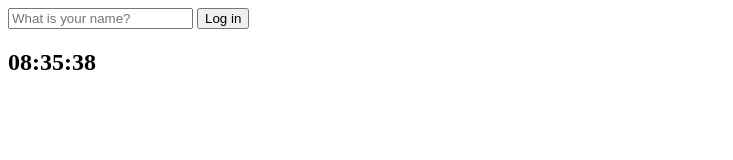
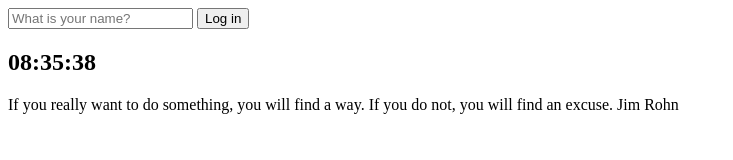
Before and after one commit to Babylatta/Momentum, a plain HTML site: page index.html in a window 1280 px wide. Shown: the whole page, without its empty margins (0-733 px from the left). Drawn offline with Linux system fonts and the light colour scheme.

Commit message:
#6.0 Quotes

```diff
--- /dev/null
+++ b/JS/quotes.js
@@ -0,0 +1,50 @@
+
+const quotes = [
+    {
+    quote: 'I never dreamed about success, I worked for it',
+    author: 'Estee Lauder'
+    },
+    {
+    quote: 'Do not try to be original, just try to be good.',
+    author: 'Paul Rand'
+    },
+    {
+    quote: 'Do not be afraid to give up the good to go for the great',
+    author: 'John D. Rockefeller'
+    },
+    {
+    quote: 'If you cannot fly then run. If you cannot run, then walk. And if you cannot walk, then crawl, but whatever you do, you have to keep moving forward.',
+    author: 'Martin Luther King Jr.'
+    },
+    {
+    quote: 'Our greatest weakness lies in giving up. The most certain way to succeed is always to try just one more time.',
+    author: 'Thomas Edison'
+    },
+    {
+    quote: 'The fastest way to change yourself is to hang out with people who are already the way you want to be',
+    author: 'REid Hoffman'
+    },
+    {
+    quote: 'Money is like gasoline during a road trip. You do not want to run out of gas on your trip, but you are not doing a tour of gas stations',
+    author: 'Tim O Reilly'
+    },
+    {
+    quote: 'Some people dream of success, while other people get up every morning and make it happen',
+    author: 'Wayne Huizenga'
+    },
+    {
+    quote: 'The only thing worse than starting something and falling.. is not starting something',
+    author: 'SEth Godin'
+    },
+    {
+    quote: 'If you really want to do something, you will find a way. If you do not, you will find an excuse.',
+    author: 'Jim Rohn'
+    },
+    ];
+    const quote = document.querySelector("#quote span:first-child");
+    const author = document.querySelector("#quote span:last-child");
+
+    const todaysQuote = quotes[Math.floor(Math.random() * quotes.length)];
+
+    quote.innerText = todaysQuote.quote;
+    author.innerText = todaysQuote.author;
--- a/index.html
+++ b/index.html
@@ -19,7 +19,12 @@
     </form>
     <h2 id="clock">00:00</h2>
     <h1 id="greeting" class="hidden"></h1>
+    <div id="quote">
+      <span></span>
+      <span></span>
+    </div>
     <script src="JS/greetings.js"></script>
     <script src="JS/clock.js"></script>
+    <script src="JS/quotes.js"></script>
   </body>
 </html>
```
